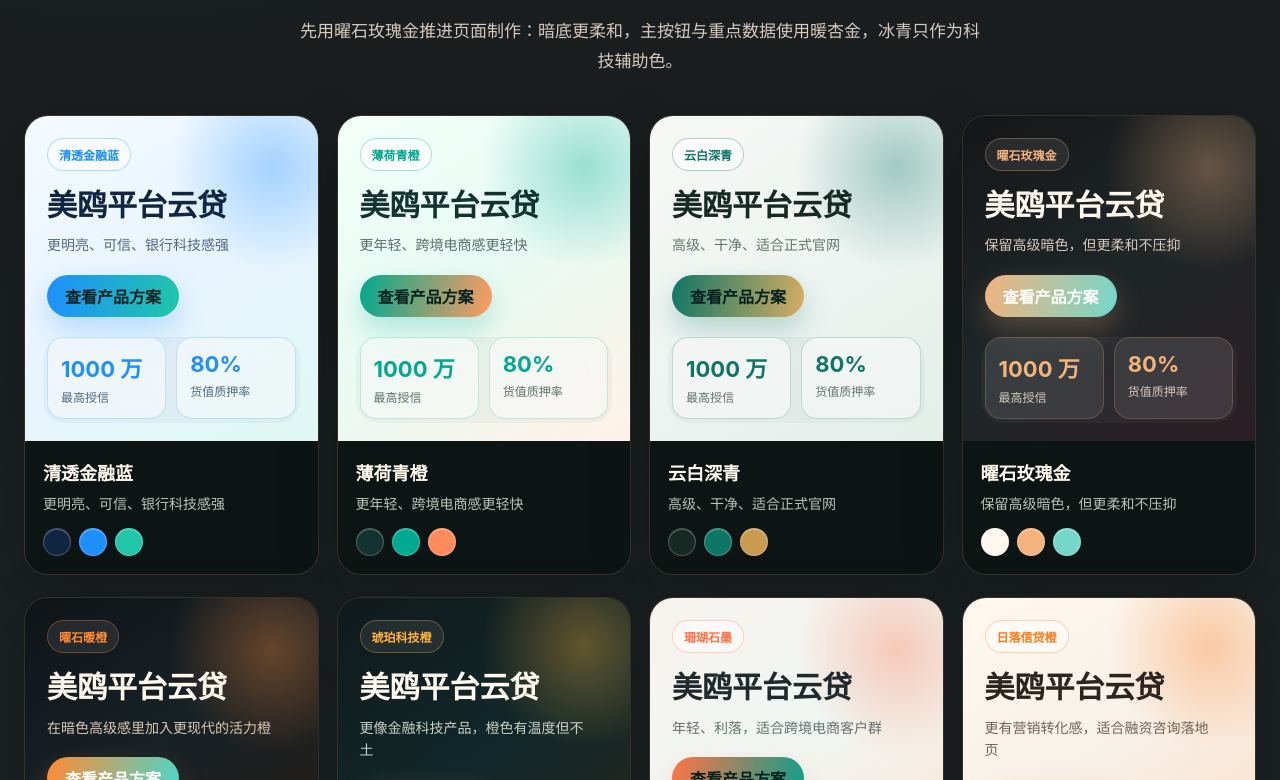
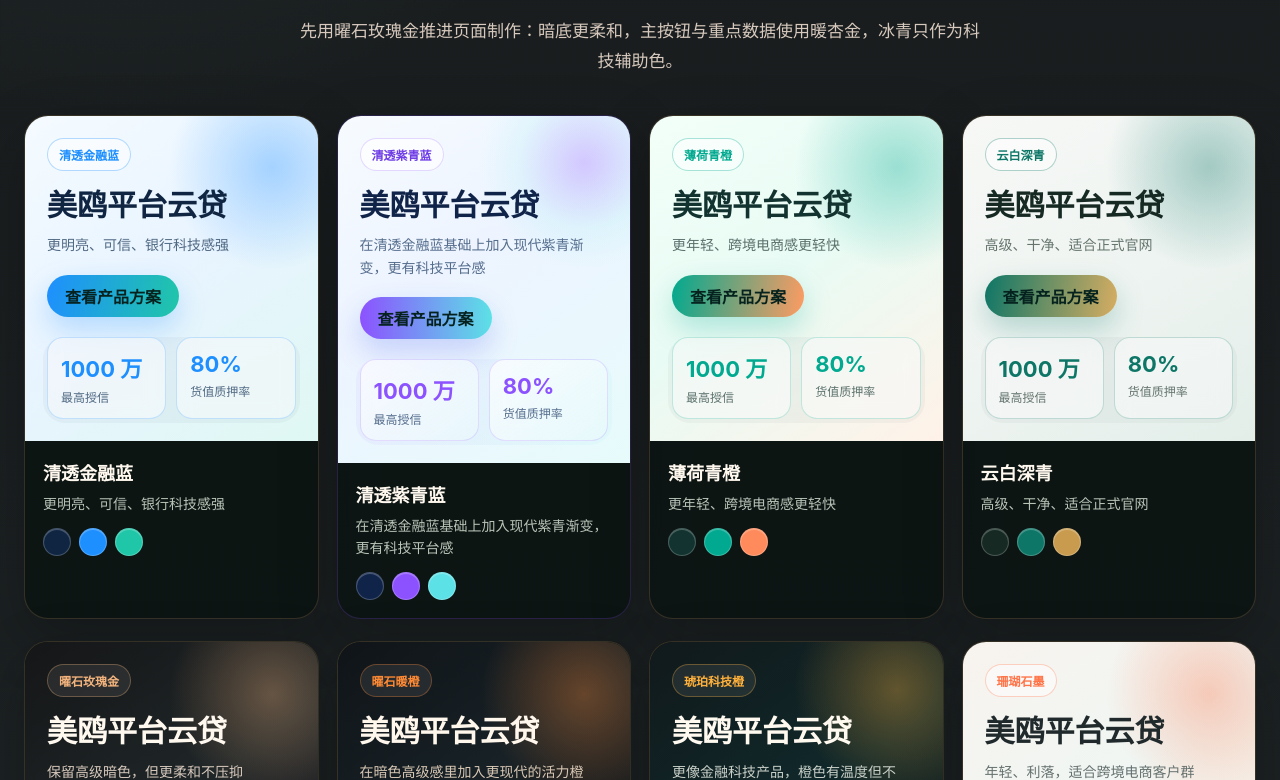
Before and after one commit to s1166921-png/yundai, a React (Vite) app: page / in a window 1280 px wide. Shown: the part 1280-2060 px from the top of the page. Built offline with nearby package versions, Linux system fonts and the light colour scheme.

Commit message:
Add clear violet cyan palette preview

```diff
--- a/src/App.jsx
+++ b/src/App.jsx
@@ -154,6 +154,17 @@ const colorDirections = [
     accent: "#1e8fff",
     second: "#20c6a8",
     button: "linear-gradient(100deg, #1e8fff, #20c6a8)",
+  },
+  {
+    id: "clear-violet-cyan",
+    name: "清透紫青蓝",
+    mood: "在清透金融蓝基础上加入现代紫青渐变，更有科技平台感",
+    bg: "linear-gradient(145deg, #f7fbff 0%, #edf4ff 42%, #e7fbfb 100%)",
+    ink: "#10244a",
+    muted: "#556d8d",
+    accent: "#8c52ff",
+    second: "#5ce1e6",
+    button: "linear-gradient(90deg, #8c52ff, #5ce1e6)",
   },
   {
     id: "mint-coral",
--- a/src/styles.css
+++ b/src/styles.css
@@ -1146,10 +1146,38 @@ h1 span {
 
 .color-soft-slate .preview-copy button,
 .color-clear-blue .preview-copy button,
+.color-clear-violet-cyan .preview-copy button,
 .color-mint-coral .preview-copy button,
 .color-coral-graphite .preview-copy button,
 .color-sunset-credit .preview-copy button {
   color: #05221e;
+}
+
+.color-clear-violet-cyan {
+  border-color: rgba(140, 82, 255, 0.22);
+}
+
+.color-clear-violet-cyan .color-preview::before {
+  background: radial-gradient(circle, rgba(140, 82, 255, 0.28), rgba(92, 225, 230, 0.1) 42%, transparent 68%);
+}
+
+.color-clear-violet-cyan .color-preview::after {
+  background: linear-gradient(90deg, rgba(140, 82, 255, 0.12), rgba(92, 225, 230, 0.14));
+}
+
+.color-clear-violet-cyan .preview-copy span {
+  border-color: rgba(140, 82, 255, 0.22);
+  background: rgba(255, 255, 255, 0.62);
+  color: #6f3ee6;
+}
+
+.color-clear-violet-cyan .preview-copy button {
+  box-shadow: 0 14px 30px rgba(140, 82, 255, 0.2), 0 10px 24px rgba(92, 225, 230, 0.16);
+}
+
+.color-clear-violet-cyan .preview-panel div {
+  border-color: rgba(140, 82, 255, 0.18);
+  background: linear-gradient(145deg, rgba(255, 255, 255, 0.72), rgba(235, 250, 252, 0.58));
 }
 
 .preview-panel {
```
